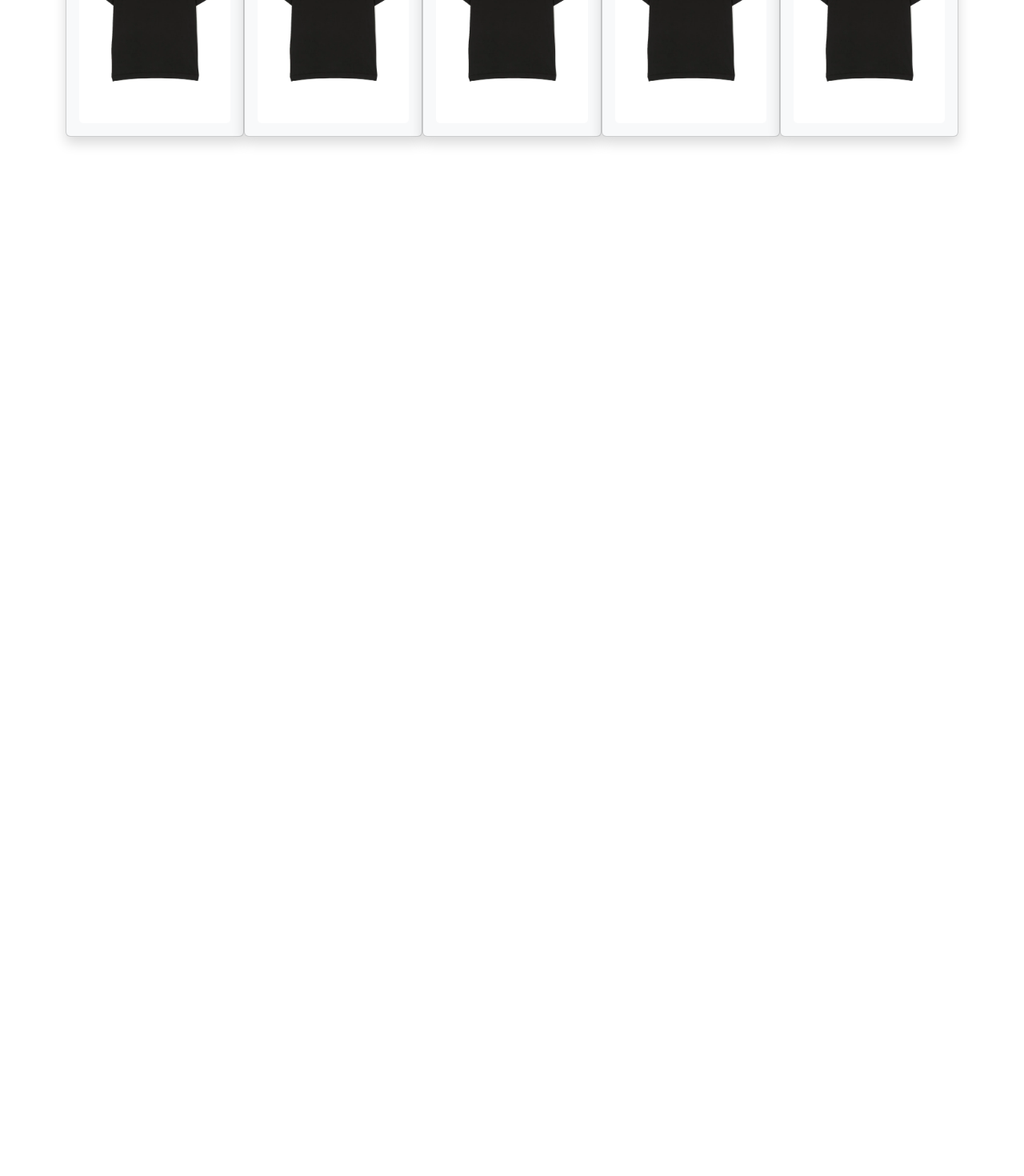
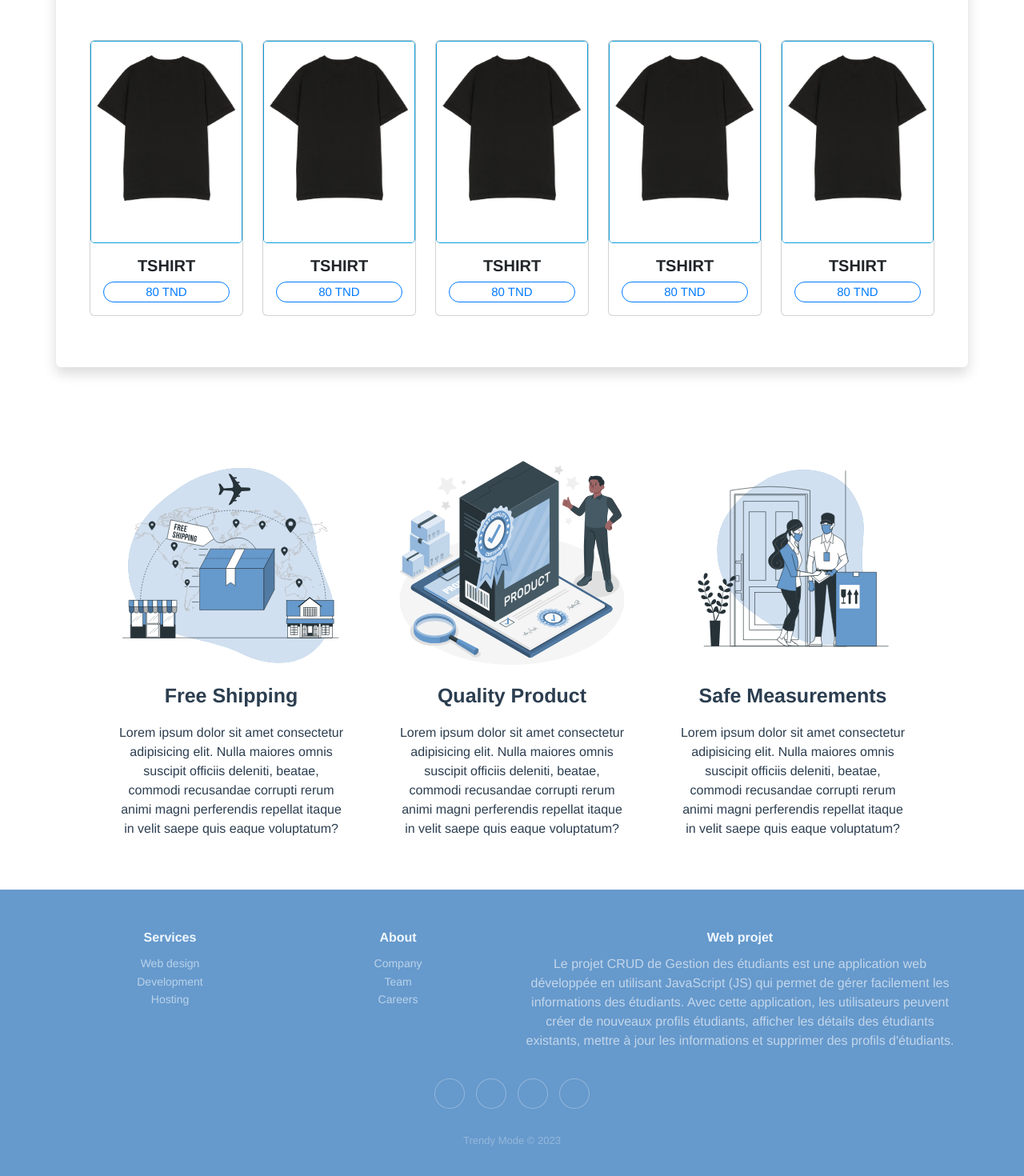
Before and after one commit to AkramZaabi/Vue-project, a Vue app: page / in a window 1280 px wide. Shown: the part 770-2240 px from the top of the page at 80% size. Before the commit the page ends 989 px from the top, so only its background shows below. Built offline with nearby package versions, Linux system fonts and the light colour scheme.

Commit message:
Merged the two branches and fixed ProductListComponent design

```diff
--- /dev/null
+++ b/src/components/Footer.vue
@@ -0,0 +1,143 @@
+<template>
+  <div class="footer-dark mt-5">
+    <footer>
+      <div class="container">
+        <div class="row">
+          <div class="col-sm-6 col-md-3 item">
+            <h3>Services</h3>
+            <ul>
+              <li><a href="#">Web design</a></li>
+              <li><a href="#">Development</a></li>
+              <li><a href="#">Hosting</a></li>
+            </ul>
+          </div>
+          <div class="col-sm-6 col-md-3 item">
+            <h3>About</h3>
+            <ul>
+              <li><a href="#">Company</a></li>
+              <li><a href="#">Team</a></li>
+              <li><a href="#">Careers</a></li>
+            </ul>
+          </div>
+          <div class="col-md-6 item text">
+            <h3>Web projet</h3>
+            <p style="color: white">
+              Le projet CRUD de Gestion des étudiants est une application web
+              développée en utilisant JavaScript (JS) qui permet de gérer
+              facilement les informations des étudiants. Avec cette application,
+              les utilisateurs peuvent créer de nouveaux profils étudiants,
+              afficher les détails des étudiants existants, mettre à jour les
+              informations et supprimer des profils d'étudiants.
+            </p>
+          </div>
+          <div class="col item social">
+            <a href="#"><i class="icon ion-social-facebook"></i></a
+            ><a href="#"><i class="icon ion-social-twitter"></i></a
+            ><a href="#"><i class="icon ion-social-snapchat"></i></a
+            ><a href="#"><i class="icon ion-social-instagram"></i></a>
+          </div>
+        </div>
+        <p class="copyright" style="color: white; font-weight: 400">
+          Trendy Mode © 2023
+        </p>
+      </div>
+    </footer>
+  </div>
+</template>
+
+<script>
+export default {
+  name: "Footer-component",
+};
+</script>
+<style scoped>
+.footer-dark {
+  padding: 50px 0;
+  color: #f0f9ff;
+  background-color: #6699cc;
+}
+
+.footer-dark h3 {
+  margin-top: 0;
+  margin-bottom: 12px;
+  font-weight: bold;
+  font-size: 16px;
+}
+
+.footer-dark ul {
+  padding: 0;
+  list-style: none;
+  line-height: 1.6;
+  font-size: 14px;
+  margin-bottom: 0;
+}
+
+.footer-dark ul a {
+  color: inherit;
+  text-decoration: none;
+  opacity: 0.6;
+}
+
+.footer-dark ul a:hover {
+  opacity: 0.8;
+}
+
+@media (max-width: 767px) {
+  .footer-dark .item:not(.social) {
+    text-align: center;
+    padding-bottom: 20px;
+  }
+}
+
+.footer-dark .item.text {
+  margin-bottom: 36px;
+}
+
+@media (max-width: 767px) {
+  .footer-dark .item.text {
+    margin-bottom: 0;
+  }
+}
+
+.footer-dark .item.text p {
+  opacity: 0.6;
+  margin-bottom: 0;
+}
+
+.footer-dark .item.social {
+  text-align: center;
+}
+
+@media (max-width: 991px) {
+  .footer-dark .item.social {
+    text-align: center;
+    margin-top: 20px;
+  }
+}
+
+.footer-dark .item.social > a {
+  font-size: 20px;
+  width: 36px;
+  height: 36px;
+  line-height: 36px;
+  display: inline-block;
+  text-align: center;
+  border-radius: 50%;
+  box-shadow: 0 0 0 1px rgba(255, 255, 255, 0.4);
+  margin: 0 8px;
+  color: #fff;
+  opacity: 0.75;
+}
+
+.footer-dark .item.social > a:hover {
+  opacity: 0.9;
+}
+
+.footer-dark .copyright {
+  text-align: center;
+  padding-top: 24px;
+  opacity: 0.3;
+  font-size: 13px;
+  margin-bottom: 0;
+}
+</style>
--- a/src/components/HomeComponent.vue
+++ b/src/components/HomeComponent.vue
@@ -1,12 +1,10 @@
 <template>
   <div class="container mt-5">
     <div id="text-content">
-      <h1>Modista</h1>
+      <h1>Trendify</h1>
       <h1>Mode</h1>
-      <h2 class="mt-4">
-        Success Starts with <b style="font-weight: bold">a great product!</b>
-      </h2>
-      <button class="shop-now-button mt-3 btn btn-primary">
+      <h2 class="mt-4">Success Starts with a great product!</h2>
+      <button class="shop-now-button mt-3">
         <span>Shop Now</span>
         <img src="../assets/icons8-e-commerce-66.png" alt="Shop Now!" />
       </button>
@@ -21,22 +19,102 @@
   </div>
   <div class="mt-5 clothes">
     <h1>Recommended for you !</h1>
-    <div class="container" id="prodcut-img">
-      <div class="card shadow p-3 mb-5 bg-body-tertiary rounded">
+    <div class="container mt-5">
+      <router-link class="nav-link" id="h3" to="/product">
+        <h3 style="font-size: 18px">View all!</h3></router-link
+      >
+    </div>
+    <div class="container shadow p-3 mb-5 bg-body rounded" id="cloathing">
+      <div class="row row-cols-1 row-cols-5 g-4 mb-5 mt-5 clothes-card">
+        <div class="col">
+          <div class="card" style="width: 12rem">
             <img src="../assets/t-shirt.png" />
+            <div class="card-body text-center">
+              <h5 class="card-title">TSHIRT</h5>
+              <p class="card-text">
+                <span class="span-product mt-2">80 TND</span>
+              </p>
             </div>
-      <div class="card shadow p-3 mb-5 bg-body-tertiary rounded">
+          </div>
+        </div>
+        <div class="col">
+          <div class="card" style="width: 12rem">
             <img src="../assets/t-shirt.png" />
+            <div class="card-body text-center">
+              <h5 class="card-title">TSHIRT</h5>
+              <p class="card-text">
+                <span class="span-product mt-2">80 TND</span>
+              </p>
             </div>
-      <div class="card shadow p-3 mb-5 bg-body-tertiary rounded">
+          </div>
+        </div>
+        <div class="col">
+          <div class="card" style="width: 12rem">
             <img src="../assets/t-shirt.png" />
+            <div class="card-body text-center">
+              <h5 class="card-title">TSHIRT</h5>
+              <p class="card-text">
+                <span class="span-product mt-2">80 TND</span>
+              </p>
             </div>
-      <div class="card shadow p-3 mb-5 bg-body-tertiary rounded">
+          </div>
+        </div>
+        <div class="col">
+          <div class="card" style="width: 12rem">
             <img src="../assets/t-shirt.png" />
+            <div class="card-body text-center">
+              <h5 class="card-title">TSHIRT</h5>
+              <p class="card-text">
+                <span class="span-product mt-2">80 TND</span>
+              </p>
             </div>
-      <div class="card shadow p-3 mb-5 bg-body-tertiary rounded">
+          </div>
+        </div>
+
+        <div class="col">
+          <div class="card" style="width: 12rem">
             <img src="../assets/t-shirt.png" />
+            <div class="card-body text-center">
+              <h5 class="card-title">TSHIRT</h5>
+              <p class="card-text">
+                <span class="span-product mt-2">80 TND</span>
+              </p>
             </div>
+          </div>
+        </div>
+      </div>
+    </div>
+  </div>
+  <div class="container mt-5" id="services">
+    <div style="width: 18rem" class="card-services">
+      <img src="../assets/Free shipping-bro.svg" />
+      <span class="text-center mt-2 mb-3">Free Shipping</span>
+      <p class="text-center">
+        Lorem ipsum dolor sit amet consectetur adipisicing elit. Nulla maiores
+        omnis suscipit officiis deleniti, beatae, commodi recusandae corrupti
+        rerum animi magni perferendis repellat itaque in velit saepe quis eaque
+        voluptatum?
+      </p>
+    </div>
+    <div style="width: 18rem" class="card-services">
+      <img src="../assets/Product quality-amico.svg" />
+      <span class="text-center mt-2 mb-3">Quality Product</span>
+      <p class="text-center">
+        Lorem ipsum dolor sit amet consectetur adipisicing elit. Nulla maiores
+        omnis suscipit officiis deleniti, beatae, commodi recusandae corrupti
+        rerum animi magni perferendis repellat itaque in velit saepe quis eaque
+        voluptatum?
+      </p>
+    </div>
+    <div style="width: 18rem" class="card-services">
+      <img src="../assets/Coronavirus Delivery Preventions-bro.svg" />
+      <span class="text-center mt-2 mb-3">Safe Measurements</span>
+      <p class="text-center">
+        Lorem ipsum dolor sit amet consectetur adipisicing elit. Nulla maiores
+        omnis suscipit officiis deleniti, beatae, commodi recusandae corrupti
+        rerum animi magni perferendis repellat itaque in velit saepe quis eaque
+        voluptatum?
+      </p>
     </div>
   </div>
 </template>
@@ -48,8 +126,45 @@ export default {
 </script>
 
 <style scoped>
+#h3 {
+  width: 100%;
+  justify-content: flex-end;
+  text-align: right;
+  font-size: 15px;
+  cursor: pointer;
+}
+
+.card-text:hover {
+  color: #0c9cda;
+  font-weight: bold;
+  transition: 0.3s;
+}
+.card-body p {
+  color: #007bff;
+  border: 1px solid #007bff;
+  border-radius: 15px;
+}
+button {
+  width: 80%;
+}
+
+button:hover {
+  background-color: white !important;
+  color: #0c9cda;
+  border: 1px solid #0c9cda;
+}
+
 button span {
   font-weight: 500;
+}
+.card-services {
+  display: flex;
+  flex-direction: column;
+  justify-content: center;
+}
+.card-services span {
+  font-size: 25px;
+  font-weight: bold;
 }
 #text-content {
   width: 50%;
@@ -57,14 +172,20 @@ button span {
   flex-direction: column;
   align-content: space-around;
 }
+
 h1 {
   color: #0c9cda;
   font-weight: bold;
 }
+
 h2 {
   color: #707070;
   width: 50%;
   font-weight: 100;
+}
+#services {
+  display: flex;
+  justify-content: space-evenly;
 }
 .container {
   align-self: center;
@@ -76,33 +197,69 @@ h2 {
   text-align: left;
   height: 100% !important;
 }
+
+.card-text:hover {
+  color: white;
+  border: 1px solid white;
+  background-color: #0c9cda;
+  cursor: pointer;
+  transition: 0.5s;
+}
+
+.span-product {
+  font-size: 15px;
+}
+
 .clothes {
   display: flex;
   flex-direction: column;
   flex-wrap: wrap;
 }
+
+.cloth span {
+  justify-self: center;
+  color: #0c9cda;
+}
+
+.cloth span {
+  text-align: center;
+  border: 1px solid #0c9cda;
+  border-radius: 12px;
+  width: 50%;
+  font-weight: bold;
+}
+
 .clothes img {
   border-radius: 5px;
+  border: 1px solid #0c9cda;
 }
+
 .container img {
-  width: 100%;
-  height: 100%;
+  height: 70%;
 }
 
 .shop-now-button:hover {
   background-color: #007bff;
 }
-
+.card-title {
+  font-weight: bold;
+}
 .img-container {
   width: 40%;
   height: 50%;
 }
+
 /* New CSS styles */
 #prodcut-img {
   display: flex;
   justify-content: space-between;
   width: 100% !important;
 }
+
+#prodcut-img .card {
+  width: 20% !important;
+}
+
 .success-starts img {
   width: 250px;
 }
@@ -114,8 +271,9 @@ h2 {
   flex-direction: column;
   width: 50%;
 }
+
 .shop-now-button {
-  width: 150px;
+  width: 140px;
   height: 30px;
   padding: 5px 18px 30px;
   border: 1px solid white;
@@ -123,10 +281,13 @@ h2 {
   color: white;
   background-color: #007bff;
   margin-bottom: 50px;
+  font-weight: bold;
 }
+
 .success-starts {
   display: flex;
 }
+
 .shop-now-button img {
   width: 25px;
   height: 25px;
@@ -136,4 +297,9 @@ h2 {
   flex: 1;
   margin-left: 10px;
 }
+@media (max-width: 1250px) {
+  .clothes-card {
+    display: block;
+  }
+}
 </style>
--- a/src/views/HomeView.vue
+++ b/src/views/HomeView.vue
@@ -1,6 +1,7 @@
 <template>
   <div class="home">
     <HomeComponent />
+    <Footer />
   </div>
 </template>
 
@@ -8,11 +9,12 @@
 // @ is an alias to /src
 
 import HomeComponent from "@/components/HomeComponent.vue";
-
+import Footer from "@/components/Footer.vue";
 export default {
   name: "HomeView",
   components: {
     HomeComponent,
+    Footer,
   },
 };
 </script>
```
Also changed, not shown: src/components/ProductListComponent.vue (+96 -12 lines). Lines whose indentation alone changed are shown as unchanged.
